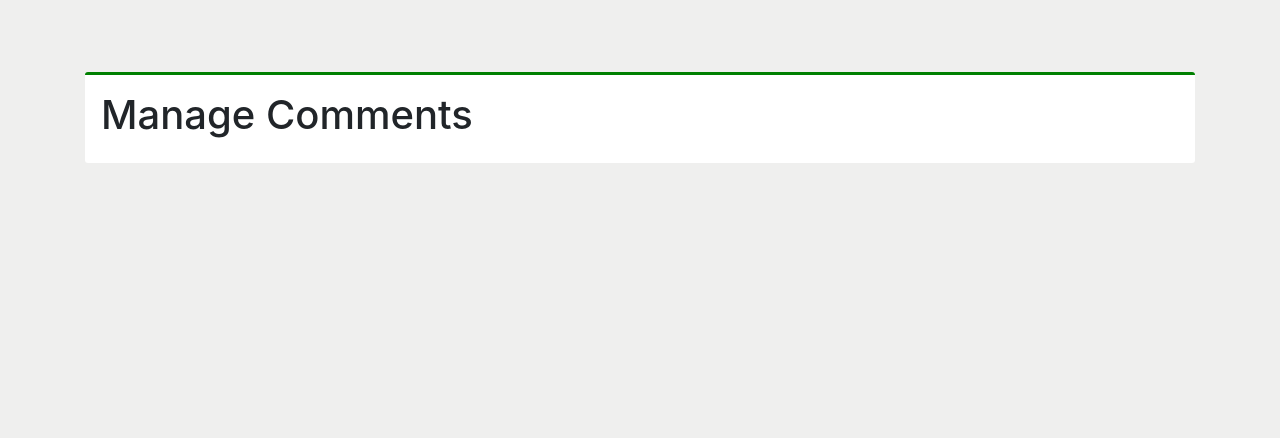
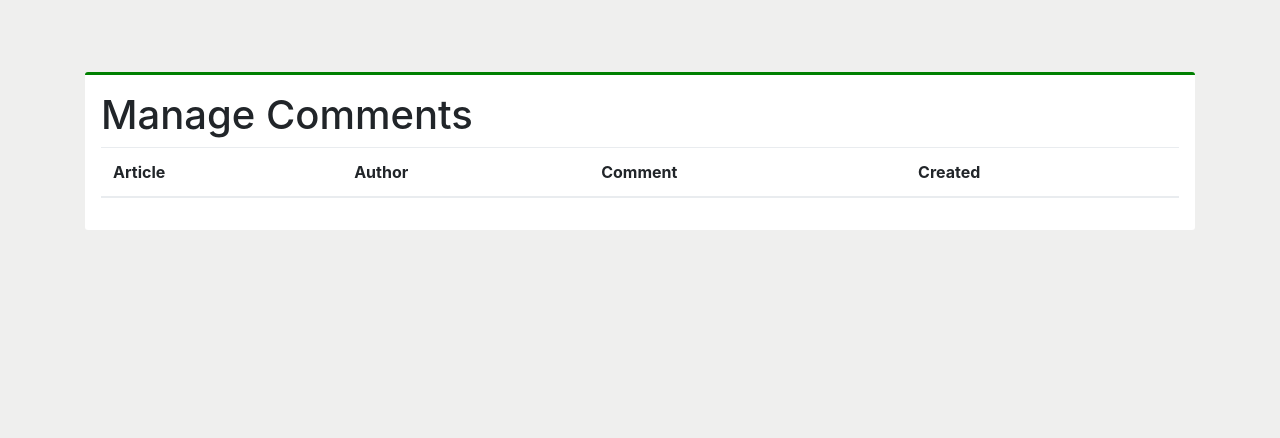
Before and after one commit to mkrzymek/knp_the_spacebar, a Symfony app: template templates/comment_admin/index.html.twig in a window 1280 px wide. Shown: the part 82-520 px from the top of the page. Run offline with Twig, Linux system fonts and the light colour scheme; the template is opened without the code that fills it, so the values that code supplies are empty; some libraries are stand-ins or nearby versions.

Commit message:
The twig Extensions php library, enabling specfic extension, created Manage comments table

```diff
--- a/composer.json
+++ b/composer.json
@@ -21,7 +21,8 @@
         "symfony/orm-pack": "^1.0",
         "symfony/twig-bundle": "*",
         "symfony/web-server-bundle": "*",
-        "symfony/yaml": "*"
+        "symfony/yaml": "*",
+        "twig/extensions": "^1.5"
     },
     "require-dev": {
         "doctrine/doctrine-fixtures-bundle": "^3.0",
--- a/templates/comment_admin/index.html.twig
+++ b/templates/comment_admin/index.html.twig
@@ -1,6 +1,6 @@
 {% extends 'content_base.html.twig' %}
 
-{% block title %}Manage Comments {{ controller_name }}!{% endblock %}
+{% block title %}Manage Comments!{% endblock %}
 
 {% block content_class %}{{ parent() }} show-article-container-border-green{% endblock %}
 
@@ -8,6 +8,43 @@
     <div class="row">
         <div class="col-sm-12">
             <h1>Manage Comments</h1>
+
+            <table class="table table-striped">
+                <thead>
+                <tr>
+                    <th>Article</th>
+                    <th>Author</th>
+                    <th>Comment</th>
+                    <th>Created</th>
+                </tr>
+                </thead>
+                <tbody>
+                {% for comment in comments %}
+                    <tr>
+                        <td>
+                            <a href="{{ path('article_show', {'slug': comment.article.slug}) }}">
+                                {{ comment.article.title }}
+                            </a>
+                        </td>
+                        <td>
+                            {{ comment.authorName }}
+                        </td>
+                        <td style="width: 20%;">
+                            {{ comment.content|truncate }}
+                        </td>
+                        <td>
+                            {{ comment.createdAt|ago }}
+                        </td>
+                    </tr>
+                {#{% else %}#}
+                    {#<tr>#}
+                        {#<td colspan="4" class="text-center">#}
+                            {#No comments found#}
+                        {#</td>#}
+                    {#</tr>#}
+                {% endfor %}
+                </tbody>
+            </table>
         </div>
     </div>
 {% endblock %}
```
Also changed, not shown: src/Controller/CommentAdminController.php (+5 -2 lines), 3 other files.
